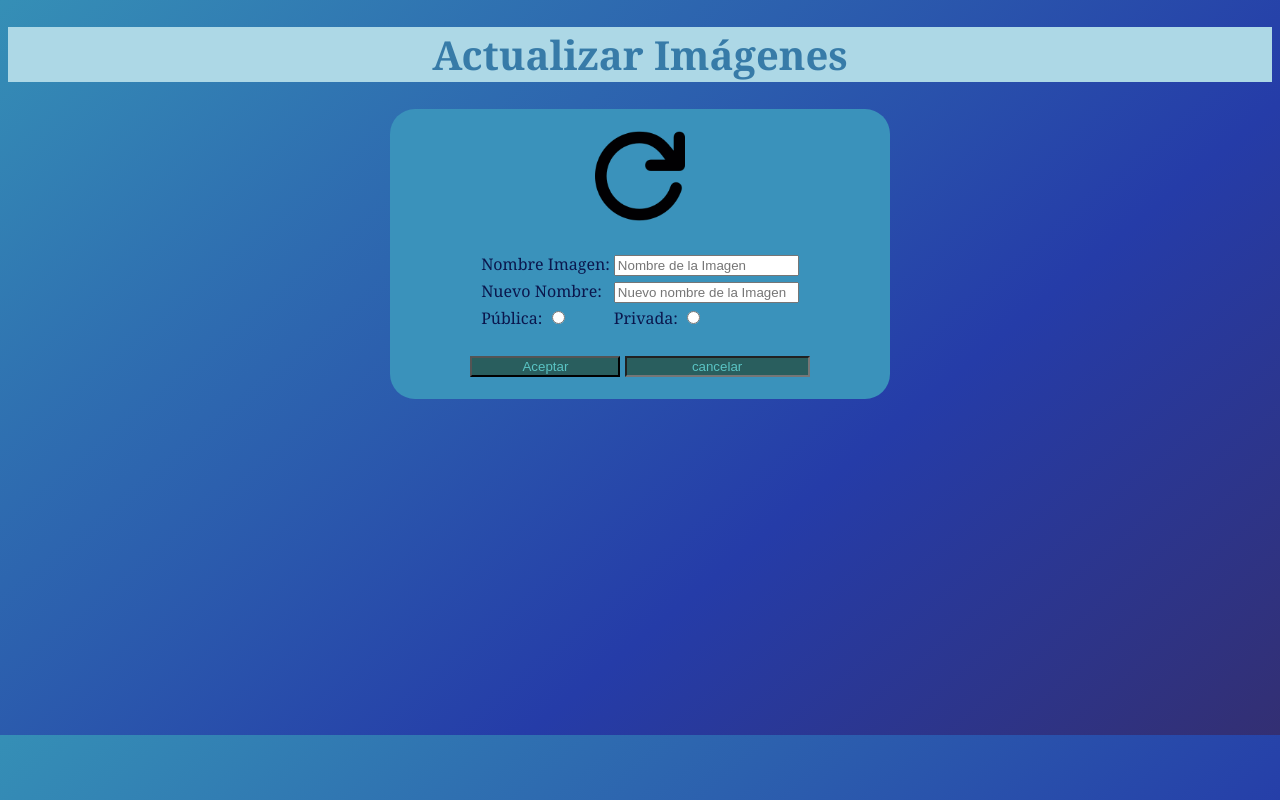
After one commit to karolgoodzy/Sprint3, a Flask app: page /gestorimagen/actualizar in a window 1280 px wide. The commit adds this page. Run offline with Flask 2, Linux system fonts and the light colour scheme.

Commit message:
Add files via upload

```diff
--- /dev/null
+++ b/Interfaz login/templates/actualizar.html
@@ -0,0 +1,42 @@
+<!DOCTYPE html>
+<html lang="es">
+<head>
+    <meta charset="UTF-8">
+    <meta name="viewport" content="width=device-width, initial-scale=1.0">
+    <title> Actualizar Imágenes </title>
+    <link rel="stylesheet" href="{{ url_for('static', filename='css/mystyle.css') }}" type="text/css">
+    <script src="{{ url_for('static', filename='js/actualizar.js') }}"></script>
+</head>
+<body>
+    <center>
+        <h1 class="titulo">Actualizar Imágenes</h1>
+        <div id="display">
+            <form action="" method="GET" onsubmit="return actualizarImagen();">
+                <table border="0">
+                    <tr><br>
+                        <img src="{{ url_for('static', filename='images/actualizar.png') }}" alt="Usuario" height="90" witdh="90">
+                        </tr>
+
+                    <tr>
+                        <td><br>Nombre Imagen: </td>
+                        <td><br><input type="text" name="nameImage" id="nameImage" placeholder="Nombre de la Imagen"/><br></td>
+                    </tr>
+                    <tr>
+                        <td>Nuevo Nombre: </td>
+                        <td><input type="text" name="newname" id="newname" placeholder="Nuevo nombre de la Imagen"/><br></td>
+                    </tr>
+                    <tr>
+                        <td>Pública:
+                        <input type="radio" name="seleccion1" id="Publica" /><br></td>
+                        <td>Privada:
+                        <input type="radio" name="seleccion1" id="Privada" /><br></td>
+                    </tr>
+
+                </table><br>
+                <input type="submit" class="boton" name="iniciar" value="Aceptar"/>
+                <a href="/gestorimagen/"><input type="" class="boton" name="cancelar" value="cancelar"/></a>
+            </form><br>
+        </div>
+    </center>
+</body>
+</html>
--- a/Interfaz login/templates/busquedaImagenes.html
+++ b/Interfaz login/templates/busquedaImagenes.html
@@ -31,7 +31,7 @@
                     </tr>
                 </table><br>
                 <input type="text" class="boton" name="iniciar" value="Mostrar Imagen"/>
-                <a href="http://127.0.0.1:5000/"><input type="" class="boton" name="cancelar" value="cancelar"/></a>
+                <a href="/gestorimagen/"><input type="" class="boton" name="cancelar" value="cancelar"/></a>
             </form><br>
         </div><br><br>
         <div class="contenedor-producto">
--- a/Interfaz login/templates/descargar.html
+++ b/Interfaz login/templates/descargar.html
@@ -28,7 +28,7 @@
                     </tr>
                 </table><br>
                 <input type="submit" class="boton" name="iniciar" value="Aceptar"/>
-                <a href="gestorImagen.html"><input type="" class="boton" name="cancelar" value="cancelar"/></a>
+                <a href="/gestorimagen/"><input type="" class="boton" name="cancelar" value="cancelar"/></a>
             </form><br>
         </div>
     </center>
--- a/Interfaz login/templates/eliminar.html
+++ b/Interfaz login/templates/eliminar.html
@@ -32,7 +32,7 @@
                     </tr>
                 </table><br>
                 <input type="submit" class="boton" name="iniciar" value="Aceptar"/>
-                <a href="gestorImagen.html"><input type="" class="boton" name="cancelar" value="cancelar"/></a>
+                <a href="/gestorimagen/"><input type="" class="boton" name="cancelar" value="cancelar"/></a>
             </form><br>
         </div>
     </center>
--- a/Interfaz login/templates/gestorImagen.html
+++ b/Interfaz login/templates/gestorImagen.html
@@ -12,12 +12,14 @@
         <table><br>
             <tr>
                 <th><img src="{{ url_for('static', filename='images/crear.png') }}" alt="Usuario" height="100" witdh="140"></th>
+                <th><img src="{{ url_for('static', filename='images/actualizar.png') }}" alt="Usuario" height="100" witdh="140"></th>
                 <th><img src="{{ url_for('static', filename='images/borrar.png') }}" alt="Usuario" height="100" witdh="140"></th>
                 <th><img src="{{ url_for('static', filename='images/descargar.png') }}" alt="Usuario" height="100" witdh="140"></th>
                 <th><img src="{{ url_for('static', filename='images/busqueda.png') }}" alt="Usuario" height="100" witdh="140"></th>
             </tr>
             <tr>
-                <td><br><a href="crearactualizar"><input type="submit" class="boton" name="crearActualizar" value="Crear o Actualizar"/></a></td>
+                <td><br><a href="crear"><input type="submit" class="boton" name="crear" value="Crear Imagen"/></a></td>
+                <td><br><a href="actualizar"><input type="submit" class="boton" name="Actualizar" value="Actualizar Imagen"/></a></td>
                 <td><br><a href="eliminar"><input type="submit" class="boton" name="eliminar" value="Eliminar Imagen"/></a></td>
                 <td><br><a href="descargar"><input type="submit" class="boton" name="descargar" value="descargar  Imágenes"/></a></td>
                 <td><br><a href="http://127.0.0.1:5000/busquedaimagenes"><input type="submit" class="boton" name="buscar" value="Buscar Imagen"/></a></td>
--- a/Interfaz login/templates/index.html
+++ b/Interfaz login/templates/index.html
@@ -11,8 +11,7 @@
         <h1 class="titulo">Red Social de Imágenes</h1>
         <a href="/sesion/"><input type="submit" class="boton" name="ventanaIniciar" value="Iniciar Sesión"/></a>
         <a href="http://127.0.0.1:5000/registro/"><input type="submit" class="boton" name="ventanaRegistar" value="Registrar Usuario"/></a>
-        <a href="/gestorimagen/"><input type="submit" class="boton" name="ventanaRegistar" value="Gestor de Imágenes"/></a>
-        <a href="/busquedaimagenes/"><input type="submit" class="boton" name="ventanaRegistar" value="Buscar Imágenes"/></a>
+
         <br><br><br>
         <img src="{{ url_for('static', filename='images/images 1.jpg') }}" alt="Usuario" height="100" witdh="140">
         <img src="{{ url_for('static', filename='images/images 2.jpg') }}" alt="Usuario" height="100" witdh="140">
--- a/Interfaz login/templates/registro.html
+++ b/Interfaz login/templates/registro.html
@@ -5,13 +5,13 @@
     <meta name="viewport" content="width=device-width, initial-scale=1.0">
     <title>Registrar Usuario</title>
     <link rel="stylesheet" href="{{ url_for('static', filename='css/mystyle.css') }}" type="text/css">
-    <script src="{{ url_for('static', filename='js/autenticar.js') }}}"></script>
+    <script src="{{ url_for('static', filename='js/autenticar.js') }}"></script>
 </head>
 <body>
     <center>
         <h1 class="titulo">Registrar Usuario</h1>
         <div id="display"><br>
-            <form action="/" method="GET" onsubmit="return autenticarInformacion();">
+            <form action="" method="GET" onsubmit="return autenticarInformacion();">
                 <img src="{{ url_for('static', filename='images/usuario.png') }}" alt="Usuario" height="150" witdh="150"><br><br>
                 <table border="0">
                     <tr>
@@ -45,7 +45,7 @@
                             onmouseout="ocultarPassword2();"></td>
                     </tr>
                 </table><br>
-                <input type="submit" class="boton" name="registrar" value="Registrar"/>
+                <a href="/sesion/"></a><input type="submit" class="boton" name="registrar" value="Registrar"/>
                 <a href="http://127.0.0.1:5000/"><input type="" class="boton" name="cancelar" value="Cancelar"/></a>
             </form><br>
         </div>
--- a/Interfaz login/templates/sesion.html
+++ b/Interfaz login/templates/sesion.html
@@ -5,7 +5,7 @@
     <meta name="viewport" content="width=device-width, initial-scale=1.0">
     <title>Iniciar Sesión</title>
     <link rel="stylesheet" href="{{ url_for('static', filename='css/mystyle.css') }}" type="text/css">
-    <script src="{{ url_for('static', filename='js/autenticarInicio.js') }}}"></script>
+    <script src="{{ url_for('static', filename='js/autenticarInicio.js') }}"></script>
 <!-- -->
 </head>
 <body>
@@ -15,10 +15,6 @@
             <form action="" method="GET" onsubmit="return autenticarInicio();">
                 <img src="{{ url_for('static', filename='images/Login.png') }}" alt="Usuario" height="150" witdh="150"><br><br>
                 <table border="0">
-                    <tr>
-                        <td>Correo: </td>
-                        <td><input type="email" name="correo" id="correo" placeholder="Correo electronico"/></td>
-                    </tr>
                     <tr>
                         <td>Usuario:</td>
                         <td><input type="text" name="usuario" id="usuario" placeholder="usuario"/></td>
```
Also changed, not shown: Interfaz login/templates/crear.html (added, +39 -0 lines).
